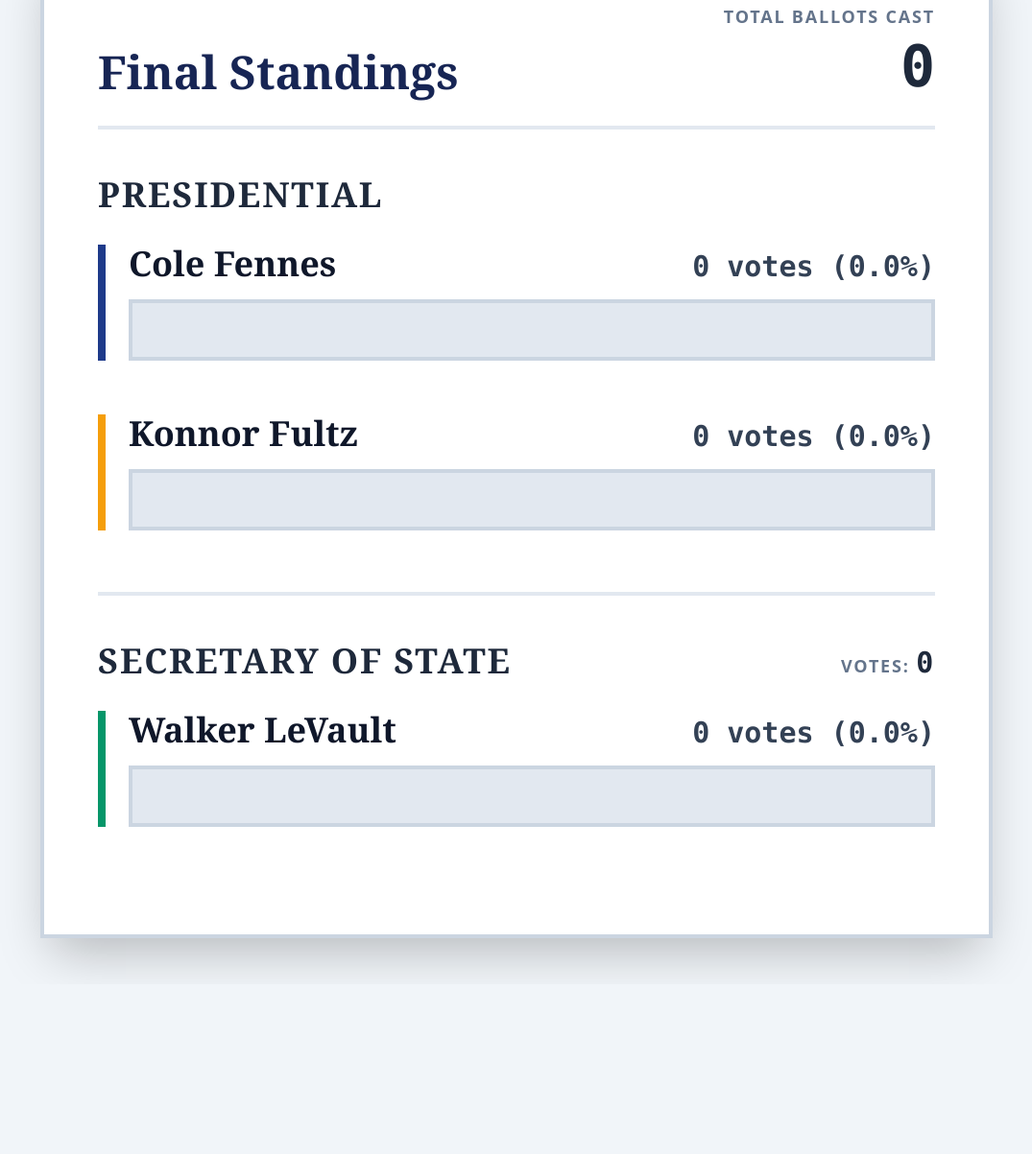
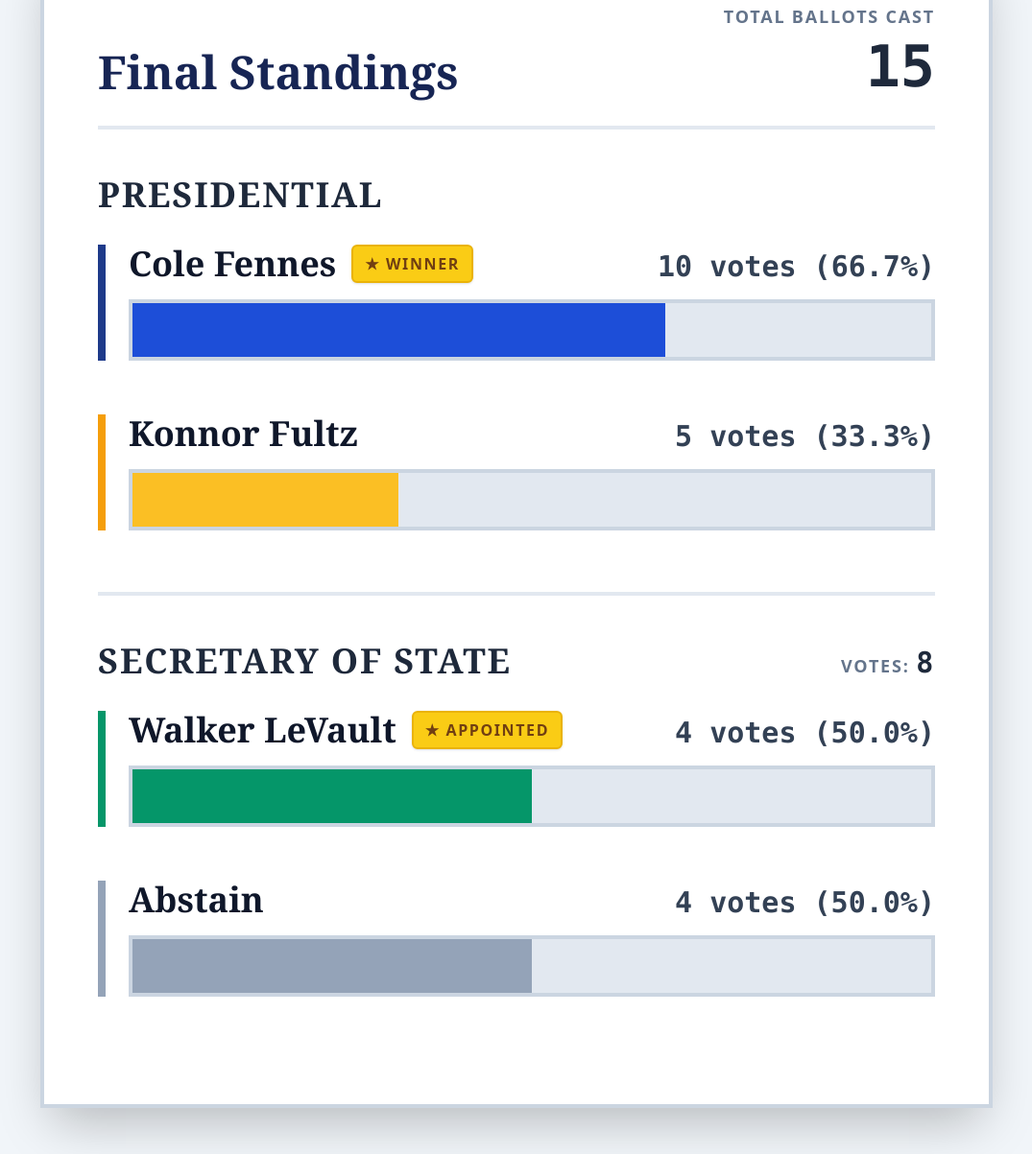
Before and after one commit to colejo3324552/election-tracker, a plain HTML site: page index.html in a window 1280 px wide. Shown: the part 337-1540 px from the top of the page at 96% size, without its empty margins (102-1177 px from the left). Before the commit the page ends 1363 px from the top, so only its background shows below. Drawn offline with nearby package versions, Linux system fonts and the light colour scheme.

Commit message:
Update index.html

```diff
--- a/index.html
+++ b/index.html
@@ -5,8 +5,6 @@
     <meta name="viewport" content="width=device-width, initial-scale=1.0">
     <title>Final Election Results</title>
     <script src="https://cdn.tailwindcss.com"></script>
-    <script src="https://www.gstatic.com/firebasejs/9.23.0/firebase-app-compat.js"></script>
-    <script src="https://www.gstatic.com/firebasejs/9.23.0/firebase-database-compat.js"></script>
 </head>
 <body class="bg-slate-100 min-h-screen font-sans text-slate-900 pb-12">
     <header class="bg-blue-950 text-white py-8 shadow-lg border-b-8 border-red-700">
@@ -23,7 +21,7 @@
                 <h2 class="text-4xl md:text-5xl font-serif font-black text-blue-950">Final Standings</h2>
                 <div class="mt-6 md:mt-0 text-right">
                     <p class="text-lg font-extrabold text-slate-500 uppercase tracking-widest mb-2">Total Ballots Cast</p>
-                    <p class="text-5xl md:text-6xl font-mono font-black text-slate-800" id="totalVotes">0</p>
+                    <p class="text-5xl md:text-6xl font-mono font-black text-slate-800">15</p>
                 </div>
             </div>
 
@@ -35,12 +33,12 @@
                     <div class="flex justify-between items-baseline mb-4">
                         <div class="flex flex-col md:flex-row md:items-center">
                             <span class="font-serif font-black text-3xl md:text-4xl text-slate-900">Cole Fennes</span>
-                            <span id="coleBadge" class="hidden mt-2 md:mt-0 md:ml-4 bg-yellow-400 text-yellow-900 text-sm md:text-base font-black px-3 py-1.5 rounded-md shadow uppercase tracking-widest border-2 border-yellow-500">★ Projected Winner</span>
+                            <span class="mt-2 md:mt-0 md:ml-4 bg-yellow-400 text-yellow-900 text-sm md:text-base font-black px-3 py-1.5 rounded-md shadow uppercase tracking-widest border-2 border-yellow-500">★ Winner</span>
                         </div>
-                        <span class="text-2xl md:text-3xl font-black text-slate-700 font-mono" id="coleText">0 votes (0.0%)</span>
+                        <span class="text-2xl md:text-3xl font-black text-slate-700 font-mono">10 votes (66.7%)</span>
                     </div>
                     <div class="w-full bg-slate-200 h-12 md:h-16 border-4 border-slate-300">
-                        <div id="coleBar" class="bg-blue-700 h-full transition-all duration-700 ease-out" style="width: 0%"></div>
+                        <div class="bg-blue-700 h-full" style="width: 66.7%"></div>
                     </div>
                 </div>
 
@@ -48,12 +46,11 @@
                     <div class="flex justify-between items-baseline mb-4">
                         <div class="flex flex-col md:flex-row md:items-center">
                             <span class="font-serif font-black text-3xl md:text-4xl text-slate-900">Konnor Fultz</span>
-                            <span id="konnorBadge" class="hidden mt-2 md:mt-0 md:ml-4 bg-yellow-400 text-yellow-900 text-sm md:text-base font-black px-3 py-1.5 rounded-md shadow uppercase tracking-widest border-2 border-yellow-500">★ Projected Winner</span>
                         </div>
-                        <span class="text-2xl md:text-3xl font-black text-slate-700 font-mono" id="konnorText">0 votes (0.0%)</span>
+                        <span class="text-2xl md:text-3xl font-black text-slate-700 font-mono">5 votes (33.3%)</span>
                     </div>
                     <div class="w-full bg-slate-200 h-12 md:h-16 border-4 border-slate-300">
-                        <div id="konnorBar" class="bg-amber-400 h-full transition-all duration-700 ease-out" style="width: 0%"></div>
+                        <div class="bg-amber-400 h-full" style="width: 33.3%"></div>
                     </div>
                 </div>
 
@@ -61,20 +58,36 @@
                 <div class="mt-16 pt-12 border-t-4 border-slate-200">
                     <div class="flex flex-col md:flex-row justify-between items-end mb-8">
                         <h3 class="text-3xl md:text-4xl font-serif font-black text-slate-800 uppercase tracking-wider">Secretary of State</h3>
-                        <p class="text-lg font-extrabold text-slate-500 uppercase tracking-widest mt-4 md:mt-0">Votes: <span id="sosTotal" class="font-mono text-2xl md:text-3xl text-slate-800">0</span></p>
+                        <p class="text-lg font-extrabold text-slate-500 uppercase tracking-widest mt-4 md:mt-0">Votes: <span class="font-mono text-2xl md:text-3xl text-slate-800">8</span></p>
                     </div>
 
                     <div class="mb-14 pl-6 border-l-8 border-emerald-600">
                         <div class="flex justify-between items-baseline mb-4">
                             <div class="flex flex-col md:flex-row md:items-center">
                                 <span class="font-serif font-black text-3xl md:text-4xl text-slate-900">Walker LeVault</span>
-                                <span id="walker_sosBadge" class="hidden mt-2 md:mt-0 md:ml-4 text-sm md:text-base font-black px-3 py-1.5 rounded-md shadow uppercase tracking-widest border-2"></span>
+                                <span class="mt-2 md:mt-0 md:ml-4 bg-yellow-400 text-yellow-900 border-yellow-500 text-sm md:text-base font-black px-3 py-1.5 rounded-md shadow uppercase tracking-widest border-2">★ Appointed</span>
                             </div>
-                            <span class="text-2xl md:text-3xl font-black text-slate-700 font-mono" id="walker_sosText">0 votes (0.0%)</span>
+                            <span class="text-2xl md:text-3xl font-black text-slate-700 font-mono">4 votes (50.0%)</span>
                         </div>
                         <div class="w-full bg-slate-200 h-12 md:h-16 border-4 border-slate-300">
-                            <div id="walker_sosBar" class="bg-emerald-600 h-full transition-all duration-700 ease-out" style="width: 0%"></div>
+                            <div class="bg-emerald-600 h-full" style="width: 50.0%"></div>
                         </div>
                     </div>
 
-                    <div class="mb-14 pl-6 border-l-8 border-slate-40
+                    <div class="mb-14 pl-6 border-l-8 border-slate-400">
+                        <div class="flex justify-between items-baseline mb-4">
+                            <div class="flex flex-col md:flex-row md:items-center">
+                                <span class="font-serif font-black text-3xl md:text-4xl text-slate-900">Abstain</span>
+                            </div>
+                            <span class="text-2xl md:text-3xl font-black text-slate-700 font-mono">4 votes (50.0%)</span>
+                        </div>
+                        <div class="w-full bg-slate-200 h-12 md:h-16 border-4 border-slate-300">
+                            <div class="bg-slate-400 h-full" style="width: 50.0%"></div>
+                        </div>
+                    </div>
+                </div>
+            </div>
+        </div>
+    </div>
+</body>
+</html>
```
